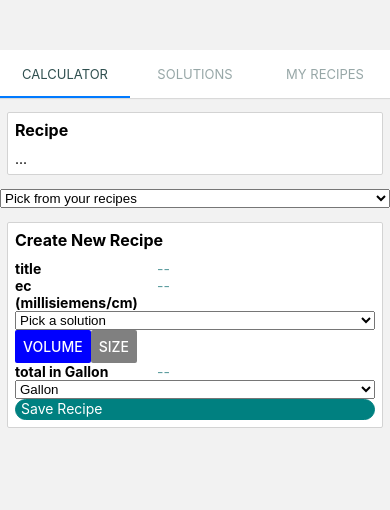
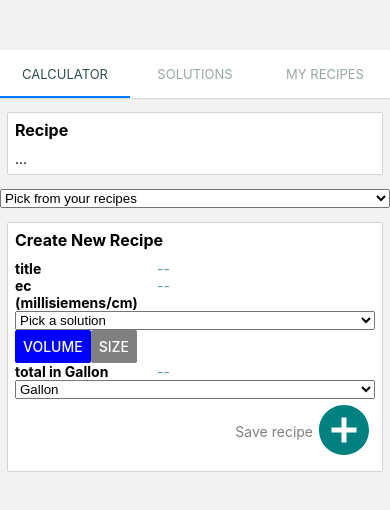
Before and after one commit to niole/hydrocalc-mobile, a React Native app: screen /Calculator in a window 390 px wide. Shown: the top 510 px of the page. Built offline with nearby package versions, Linux system fonts and the light colour scheme; what expo-linking would draw is missing.

Commit message:
Add toasts for messaging, use add button for create new recipe'

```diff
--- a/App.tsx
+++ b/App.tsx
@@ -1,6 +1,7 @@
 import { StatusBar } from 'expo-status-bar';
 import React from 'react';
 import { SafeAreaProvider } from 'react-native-safe-area-context';
+import Toast from 'react-native-toast-message';
 
 import useCachedResources from './hooks/useCachedResources';
 import useColorScheme from './hooks/useColorScheme';
@@ -17,6 +18,7 @@ export default function App() {
       <SafeAreaProvider>
         <Navigation colorScheme="light" />
         <StatusBar />
+        <Toast />
       </SafeAreaProvider>
     );
   }
--- a/components/Annotation.tsx
+++ b/components/Annotation.tsx
@@ -11,6 +11,6 @@ export const Annotation: React.FC<Props> = ({ children }) =>
 const styles = StyleSheet.create({
   container: {
     color: 'grey',
-    fontSize: 12,
+    fontSize: 14,
   }
 });
--- a/package.json
+++ b/package.json
@@ -34,9 +34,10 @@
     "react-native-pager-view": "5.4.6",
     "react-native-safe-area-context": "3.3.2",
     "react-native-screens": "~3.8.0",
+    "react-native-svg": "12.1.1",
     "react-native-tab-view": "^3.1.1",
-    "react-native-web": "0.17.1",
-    "react-native-svg": "12.1.1"
+    "react-native-toast-message": "^2.1.1",
+    "react-native-web": "0.17.1"
   },
   "devDependencies": {
     "@babel/core": "^7.12.9",
--- a/screens/Calculator.tsx
+++ b/screens/Calculator.tsx
@@ -1,12 +1,13 @@
 import * as React from 'react';
-import { ScrollView, View } from 'react-native';
+import { StyleSheet, ScrollView, View } from 'react-native';
+import Toast from 'react-native-toast-message';
 import { Picker } from '@react-native-picker/picker';
 
 import { Tabs, Tab } from '../components/Tabs';
 import { BucketSize, SetRecipes, Recipe, Solution } from '../globalState';
 import { ValidatedSizeForm } from '../components/ValidatedSizeForm';
 import { ValidatedVolumeForm } from '../components/ValidatedVolumeForm';
-import { Card, CircleButton, LabelValue } from '../components';
+import { Annotation, Card, AddButton, LabelValue } from '../components';
 import { RootTabScreenProps } from '../types';
 import { Screen } from './Screen';
 import { CalculatedRecipeView } from '../recipe';
@@ -32,9 +33,11 @@ export default function Calculator({ setRecipes, solutions, recipes, navigation
 
       if (i === -1) {
         setRecipes([...recipes, wipRecipe]);
+        Toast.show({ type: 'success', text1: `Created new recipe, ${wipRecipe.name}`});
       } else {
         recipes[i] = wipRecipe;
         setRecipes(recipes.slice());
+        Toast.show({ type: 'success', text1: `Updated recipe, ${wipRecipe.name}`});
       }
       console.info(`Saved recipe ${wipRecipe.name} to your recipes`);
     }
@@ -72,7 +75,10 @@ export default function Calculator({ setRecipes, solutions, recipes, navigation
                 <ValidatedSizeForm onChange={setBucketSize} />
               </Tab>
             </Tabs>
-            <CircleButton disabled={!wipRecipe} onPress={saveWipRecipe}>Save Recipe</CircleButton>
+            <View style={styles.saveActions}>
+              <Annotation>Save recipe</Annotation>
+              <AddButton disabled={!wipRecipe} size="big" onPress={saveWipRecipe} />
+            </View>
           </Card>
         </View>
       </ScrollView>
@@ -91,3 +97,11 @@ const handleSetEc = (setEc: (ec: number) => void) => (t: string) => {
 const handleSetSolution = (setSolution: (s?: Solution) => void, solutions: Solution[]) => (solutionName?: string) => {
   setSolution(solutions.find(s => s.name === solutionName));
 };
+
+const styles = StyleSheet.create({
+  saveActions: {
+    flexDirection: 'row',
+    alignItems: 'center',
+    justifyContent: 'flex-end'
+  }
+});
```
Also changed, not shown: 1 other file (tests, documents, lock files or other folders).
